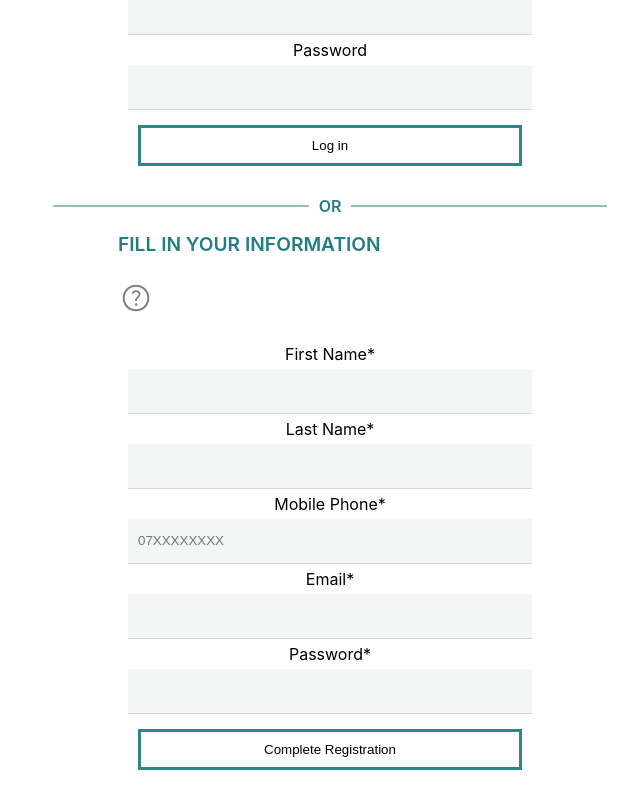
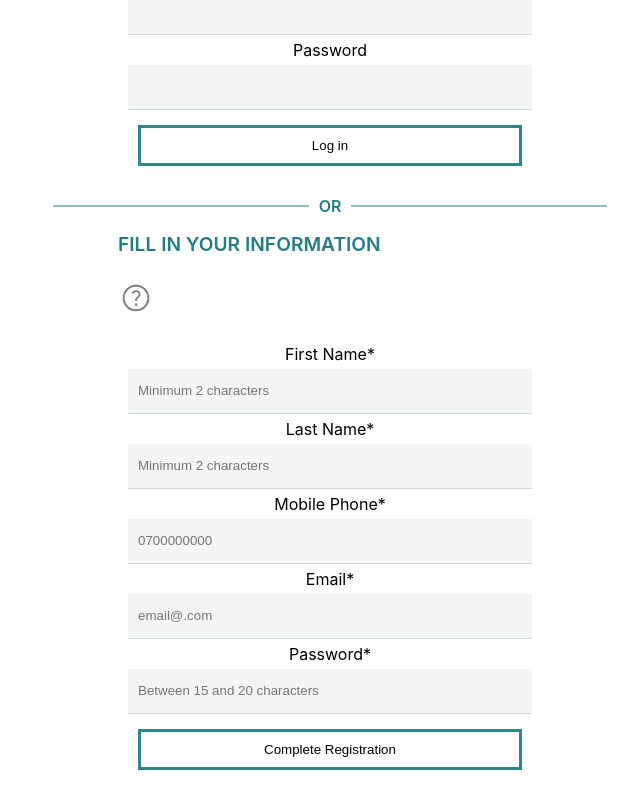
Before and after one commit to smirrebinx/project-final-project-frontend, a React (Create React App) app: page /login in a window 1280 px wide. Shown: the part 607-1407 px from the top of the page, without its empty margins (310-950 px from the left). Built offline with nearby package versions, Linux system fonts and the light colour scheme; no server answers.

Commit message:
Update route and placeholders

```diff
--- a/src/components/Login.js
+++ b/src/components/Login.js
@@ -206,6 +206,7 @@ const Login = () => {
                   value={firstName}
                   onChange={(e) => setFirstName(e.target.value)}
                   aria-labelledby="firstName"
+                  placeholder="Minimum 2 characters"
                   required />
 
                 <label htmlFor="lastName">Last Name*</label>
@@ -215,6 +216,7 @@ const Login = () => {
                   value={lastName}
                   onChange={(e) => setLastName(e.target.value)}
                   aria-labelledby="lastName"
+                  placeholder="Minimum 2 characters"
                   required />
 
                 <label htmlFor="mobilePhone">Mobile Phone*</label>
@@ -225,7 +227,7 @@ const Login = () => {
                   onChange={(e) => setMobilePhone(e.target.value)}
                   aria-labelledby="mobilePhone"
                   pattern="[0-9]+"
-                  placeholder="07XXXXXXXX"
+                  placeholder="0700000000"
                   required />
 
                 <label htmlFor="registerEmail">Email*</label>
@@ -235,6 +237,7 @@ const Login = () => {
                   value={registerEmail}
                   onChange={(e) => setRegisterEmail(e.target.value)}
                   aria-labelledby="email-register"
+                  placeholder="email@.com"
                   required />
 
                 <label htmlFor="registerPassword">Password*</label>
@@ -245,6 +248,7 @@ const Login = () => {
                   onChange={(e) => setRegisterPassword(e.target.value)}
                   autoComplete="off"
                   aria-labelledby="password-register"
+                  placeholder="Between 15 and 20 characters"
                   required />
                 <button type="submit">Complete Registration</button>
               </form>
```
